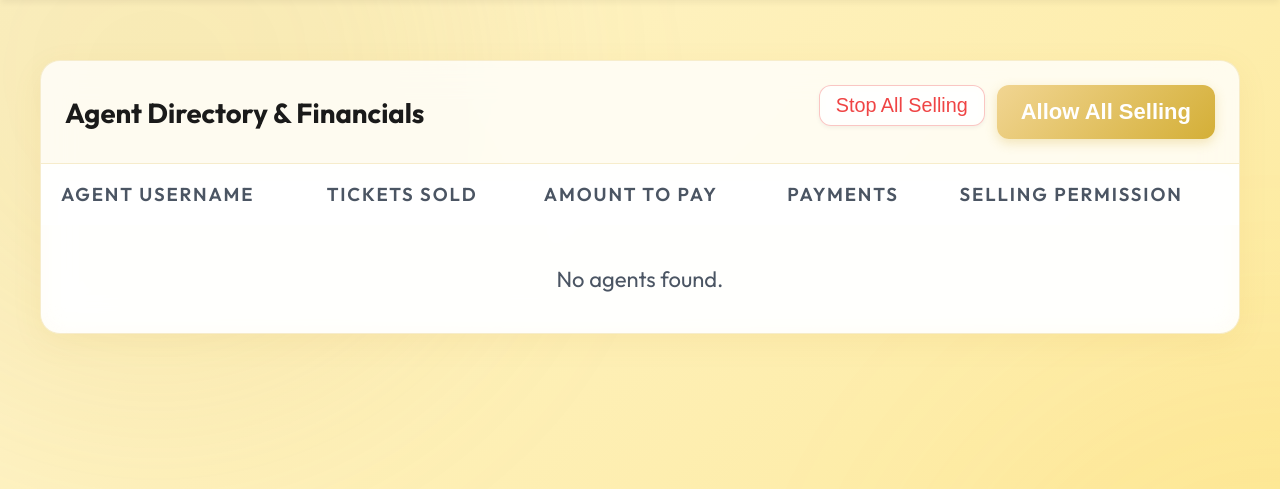
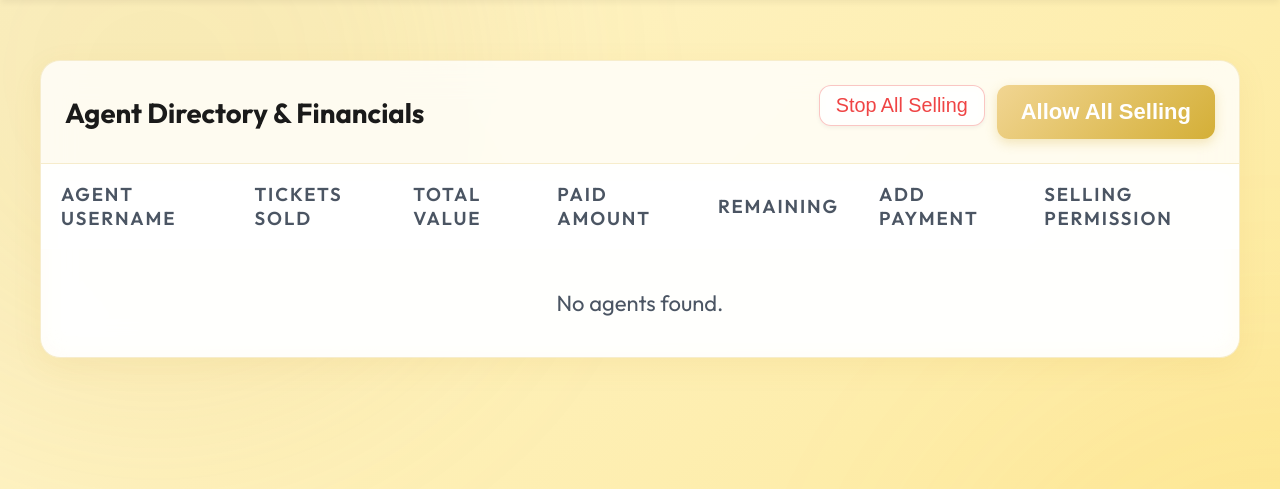
Before and after one commit to MELLO3KK/GIC-Ticket, a Flask app: page /admin/agents in a window 1280 px wide; the page is wider, and only the part inside the window is pictured. Shown: the part 82-571 px from the top of that part. Run offline with Flask 3, Linux system fonts and the light colour scheme; the visitor is signed in with stand-in values (Sample User, id 1); data that the repository does not hold is empty.

Commit message:
feat: implement admin agents management page and add global CSS styling

```diff
--- a/app.py
+++ b/app.py
@@ -233,6 +233,40 @@ def update_payment(username):
             flash('Invalid amount entered')
 
     return redirect(url_for('manage_agents'))
+
+@app.route('/admin/payment/update_ajax', methods=['POST'])
+def update_payment_ajax():
+    if session.get('role') != 'admin':
+        return {"success": False, "message": "Unauthorized"}, 403
+
+    data = request.get_json() or {}
+    username = data.get('username')
+    amount_given = data.get('amount_given', 0)
+
+    try:
+        amount_given = int(amount_given)
+    except ValueError:
+        return {"success": False, "message": "Invalid amount"}, 400
+
+    user = db.get_user_by_username(username)
+    if not user:
+        return {"success": False, "message": "User not found"}, 404
+
+    new_paid = db.increment_user_paid_amount(username, amount_given)
+
+    # Calculate updated financials
+    all_tickets = db.get_all_tickets()
+    t_sold = len([t for t in all_tickets if t['agent_username'] == username])
+    total_value = t_sold * 25000
+    amount_to_pay = total_value - new_paid
+
+    return {
+        "success": True,
+        "new_paid": new_paid,
+        "amount_to_pay": amount_to_pay,
+        "total_value": total_value,
+        "tickets_sold": t_sold
+    }
 
 @app.route('/admin/agents', methods=['GET'])
 def manage_agents():
--- a/db.py
+++ b/db.py
@@ -42,6 +42,16 @@ def update_user_paid_amount(username: str, amount: int):
     supabase.table("users").update({
         "paid_amount": amount,
     }).eq("username", username).execute()
+
+
+def increment_user_paid_amount(username: str, amount: int):
+    """Add amount to the current paid_amount for a user."""
+    user = get_user_by_username(username)
+    if user:
+        new_paid = user.get('paid_amount', 0) + amount
+        update_user_paid_amount(username, new_paid)
+        return new_paid
+    return None
 
 
 def update_user_can_sell(username: str, can_sell: bool):
--- a/templates/admin_agents.html
+++ b/templates/admin_agents.html
@@ -52,25 +52,34 @@
                     <tr>
                         <th>Agent Username</th>
                         <th>Tickets Sold</th>
-                        <th>Amount to Pay</th>
-                        <th>Payments</th>
+                        <th>Total Value</th>
+                        <th>Paid Amount</th>
+                        <th>Remaining</th>
+                        <th>Add Payment</th>
                         <th>Selling Permission</th>
                     </tr>
                     {% for u in agents %}
-                    <tr>
+                    <tr id="row-{{ u.username }}">
                         <td style="font-weight:600;">{{ u.username }}</td>
-                        <td>{{ u.tickets_sold }}</td>
+                        <td class="tickets-sold">{{ u.tickets_sold }}</td>
+                        <td class="total-value">{{ u.total_value }} MMK</td>
+                        <td class="paid-amount">{{ u.paid_amount }} MMK</td>
                         <td>
-                            <span style="{% if u.amount_to_pay > 0 %}color: #dc2626; font-weight: bold;{% else %}color: #16a34a;{% endif %}">
+                            <span class="amount-to-pay" style="{% if u.amount_to_pay > 0 %}color: #dc2626; font-weight: bold;{% else %}color: #16a34a;{% endif %}">
                                 {{ u.amount_to_pay }} MMK
                             </span>
                         </td>
                         <td>
-                            <form action="{{ url_for('update_payment', username=u.username) }}" method="POST" style="display:inline-flex; gap: 8px; align-items:center;">
-                                <input type="number" name="paid_amount" placeholder="Paid Amount" value="{{ u.paid_amount }}" style="width: 100px; padding: 4px; font-size: 0.8rem;" required>
-                                <button type="submit" name="action" value="edit" class="btn btn-primary" style="padding: 4px 8px; font-size: 0.8rem;">Update Paid</button>
-                                <button type="submit" name="action" value="clear" class="btn btn-outline" style="padding: 4px 8px; font-size: 0.8rem;" onclick="return confirm('Clear payment for {{ u.username }}?')">Clear</button>
-                            </form>
+                            <div style="display:inline-flex; gap: 12px; align-items:center;">
+                                <div class="payment-input-group">
+                                    <input type="number" class="payment-input" data-username="{{ u.username }}" placeholder="Amount" step="1000">
+                                    <button type="button" class="btn btn-primary btn-add-payment" onclick="submitPayment('{{ u.username }}')">Add</button>
+                                </div>
+
+                                <form action="{{ url_for('update_payment', username=u.username) }}" method="POST" style="display:inline-flex; margin:0;">
+                                    <button type="submit" name="action" value="clear" class="btn btn-outline" style="padding: 8px 12px; font-size: 0.85rem;" onclick="return confirm('Clear payment for {{ u.username }}?')">Clear</button>
+                                </form>
+                            </div>
                         </td>
                         <td>
                             <form action="{{ url_for('toggle_agent', username=u.username) }}" method="POST" style="display:inline-flex; gap: 8px; align-items:center;">
@@ -82,11 +91,68 @@
                         </td>
                     </tr>
                     {% else %}
-                    <tr><td colspan="5" style="text-align: center; padding: 40px; color:var(--text-muted);">No agents found.</td></tr>
+                    <tr><td colspan="7" style="text-align: center; padding: 40px; color:var(--text-muted);">No agents found.</td></tr>
                     {% endfor %}
                 </table>
             </div>
         </div>
     </div>
+    <script>
+    async function submitPayment(username) {
+        const row = document.getElementById(`row-${username}`);
+        const input = row.querySelector('.payment-input');
+        const amount = input.value;
+
+        if (!amount || amount <= 0) {
+            alert("Please enter a valid amount.");
+            return;
+        }
+
+        try {
+            const response = await fetch("{{ url_for('update_payment_ajax') }}", {
+                method: "POST",
+                headers: {
+                    "Content-Type": "application/json",
+                },
+                body: JSON.stringify({
+                    username: username,
+                    amount_given: amount
+                })
+            });
+
+            const result = await response.json();
+
+            if (result.success) {
+                // Update UI
+                row.querySelector('.paid-amount').textContent = `${result.new_paid} MMK`;
+                const remainingSpan = row.querySelector('.amount-to-pay');
+                remainingSpan.textContent = `${result.amount_to_pay} MMK`;
+
+                // Update style based on remaining amount
+                if (result.amount_to_pay <= 0) {
+                    remainingSpan.style.color = "#16a34a";
+                    remainingSpan.style.fontWeight = "normal";
+                } else {
+                    remainingSpan.style.color = "#dc2626";
+                    remainingSpan.style.fontWeight = "bold";
+                }
+
+                // Clear input
+                input.value = "";
+
+                // Visual feedback
+                row.classList.add('row-success');
+                setTimeout(() => {
+                    row.classList.remove('row-success');
+                }, 1500);
+            } else {
+                alert("Error: " + result.message);
+            }
+        } catch (error) {
+            console.error("Error updating payment:", error);
+            alert("Failed to update payment. Please try again.");
+        }
+    }
+    </script>
 </body>
 </html>
```
Also changed, not shown: static/style.css (+54 -0 lines).
